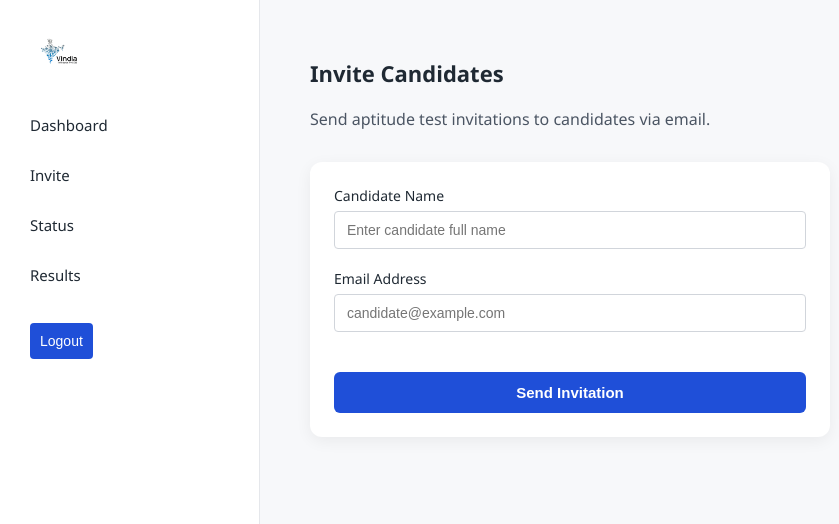
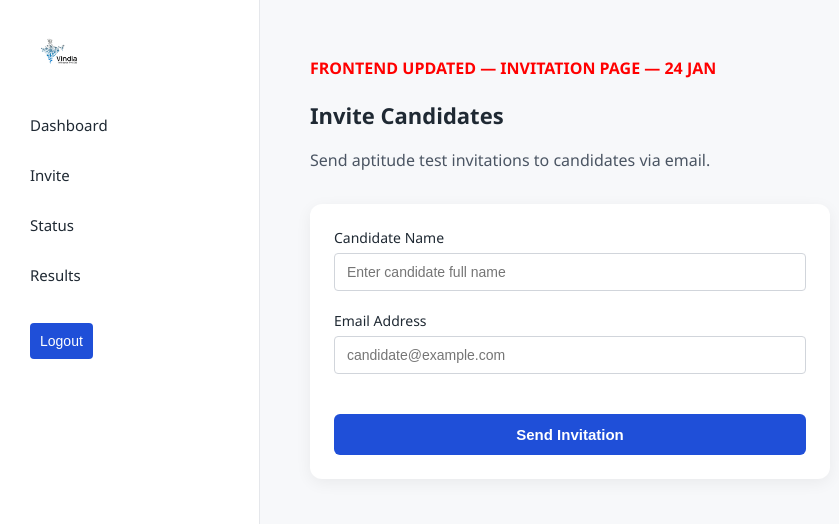
Before and after one commit to Sushmaputtaswamy2024/aptitude_portal, a React (Vite) app in the folder frontend/: page /admin/invite in a window 1280 px wide. Shown: the top 524 px of the page, without its empty margins (0-839 px from the left). Built offline with nearby package versions, Linux system fonts and the light colour scheme; sample sign-in values are in the browser's storage.

Commit message:
Move logic from Test page to Invitation page and fix autosubmit behavior

```diff
--- a/frontend/src/pages/InviteCandidates.jsx
+++ b/frontend/src/pages/InviteCandidates.jsx
@@ -1,6 +1,6 @@
 import { useState } from "react";
 import api from "../services/api";
-
+console.log("INVITATION PAGE — FRONTEND VERSION 24 JAN — LIVE");
 export default function InviteCandidates() {
   const [name, setName] = useState("");
   const [email, setEmail] = useState("");
@@ -39,6 +39,10 @@ export default function InviteCandidates() {
 
   return (
     <>
+    <p style={{ color: "red", fontWeight: "bold" }}>
+  FRONTEND UPDATED — INVITATION PAGE — 24 JAN
+</p>
+
       <h2>Invite Candidates</h2>
       <p style={{ marginTop: 6 }}>
         Send aptitude test invitations to candidates via email.
--- a/frontend/src/pages/Test.jsx
+++ b/frontend/src/pages/Test.jsx
@@ -140,6 +140,7 @@ export default function Test() {
   /* ================= START SCREEN ================= */
   if (!testStarted) {
     return (
+
       <div style={page}>
         <div style={card}>
           <h2>Aptitude Test Instructions</h2>
```
